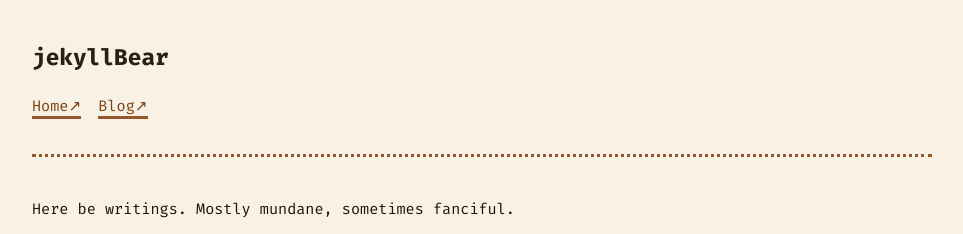
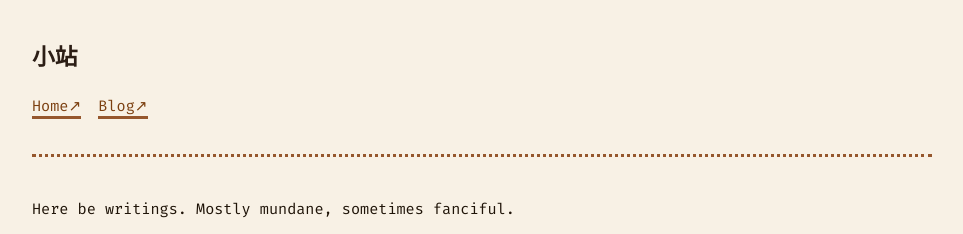
Before and after one commit to samshichuang/samshichuang.github.io, a Jekyll site: the page built from blog.md, in a window 1280 px wide. Shown: the top 234 px of the page, without its empty margins (158-1121 px from the left). Built offline with Jekyll 4.4.1, drawn with Linux system fonts in a browser that asks for light colours.

Commit message:
Update _config.yml

```diff
--- a/_config.yml
+++ b/_config.yml
@@ -1,10 +1,10 @@
 ###########
 # site.title
 
-title: jekyllBear
-description: a minimal, text focused blog theme
+title: 小站
+description: 建设中
 # baseurl: "/jekyllBear" # the subpath of your site, e.g. /blog/
-url: "https://jekyllBear" # the base hostname & protocol for your site
+url: "https://samshichuang.github.io/" # the base hostname & protocol for your site
 # host: 0.0.0.0
 
 
```
